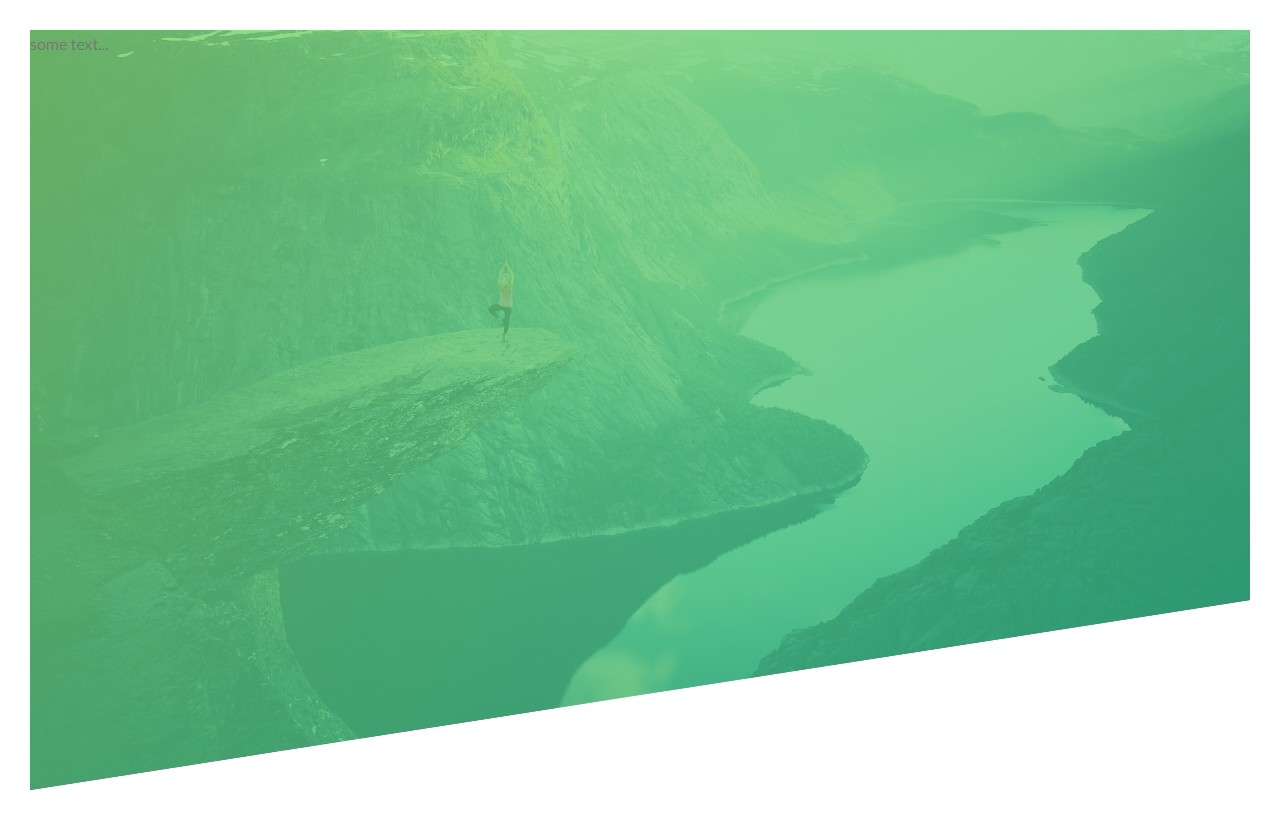
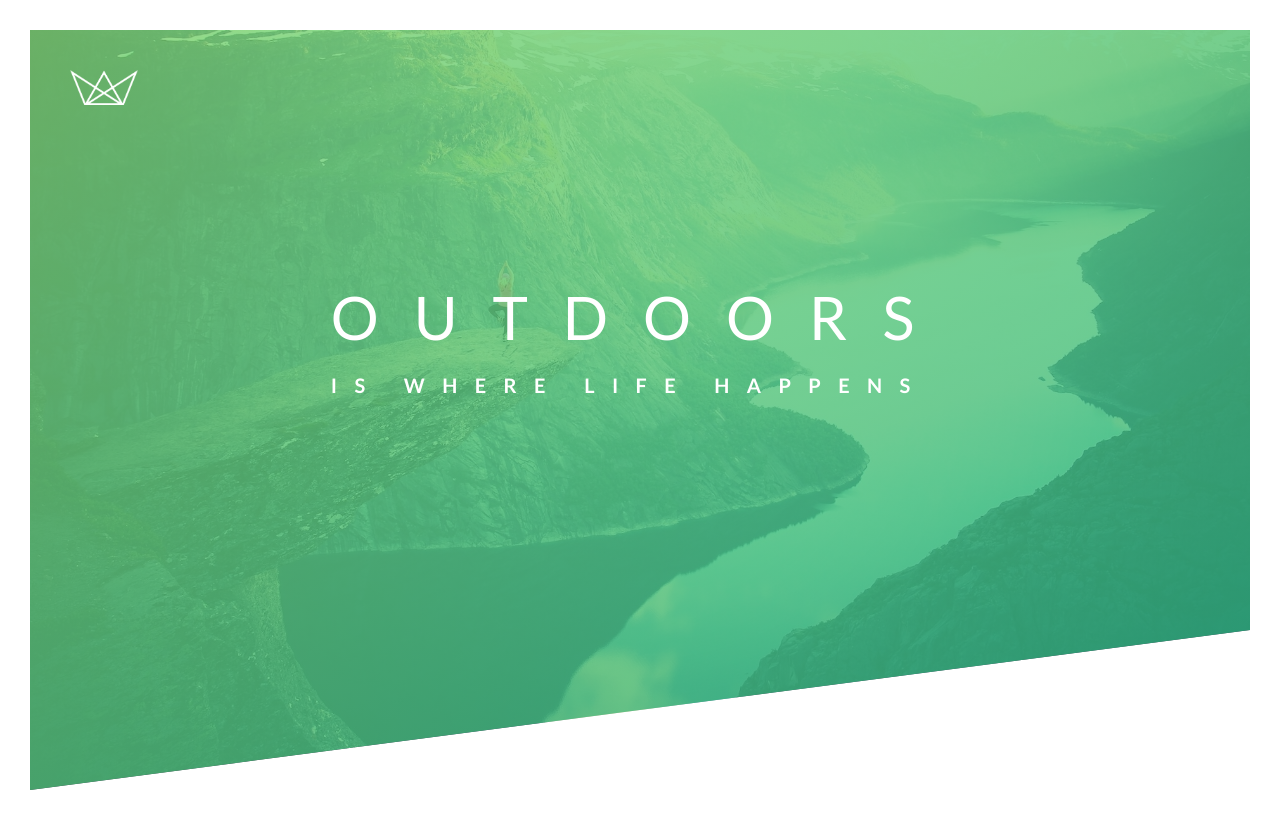
Before and after one commit to shivangna/natours-css-practice, a plain HTML site: page Natours/starter/index.html in a window 1280 px wide. Drawn offline with Linux system fonts and the light colour scheme; files that its build step writes are made by us from their sources.

Commit message:
add heading and heading styling

```diff
--- a/Natours/starter/css/style.css
+++ b/Natours/starter/css/style.css
@@ -32,5 +32,41 @@ body {
     url(../img/hero.jpg);
   background-size: cover;
   background-position: top;
-  clip-path: polygon(0 0, 100% 0%, 100% 75%, 0% 100%);
+  clip-path: polygon(0 0, 100% 0%, 100% 75vh, 0% 100%);
+  position: relative;
 }
+
+.logo-box {
+  position: absolute;
+  top: 40px;
+  left: 40px;
+}
+
+.logo {
+  height: 35px;
+}
+
+.text-box {
+  position: absolute;
+  top: 40%;
+  left: 50%;
+  transform: translate(-50%, -50%);
+}
+.heading-primary {
+  color: #fff;
+  text-transform: uppercase;
+}
+
+.heading-primary-main {
+  display: block;
+  font-size: 60px;
+  font-weight: 400;
+  letter-spacing: 35px;
+}
+
+.heading-primary-sub {
+  display: block;
+  font-size: 20px;
+  font-weight: 700;
+  letter-spacing: 17.4px;
+}
--- a/Natours/starter/index.html
+++ b/Natours/starter/index.html
@@ -16,6 +16,17 @@
     <title>Natours | Exciting tours for adventurous people</title>
   </head>
   <body>
-    <header class="header">some text...</header>
+    <header class="header">
+      <div class="logo-box">
+        <img src="img/logo-white.png" alt="Logo" class="logo" />
+      </div>
+
+      <div class="text-box">
+        <h1 class="heading-primary">
+          <span class="heading-primary-main">OUTDOORS</span>
+          <span class="heading-primary-sub">is where life happens</span>
+        </h1>
+      </div>
+    </header>
   </body>
 </html>
```
